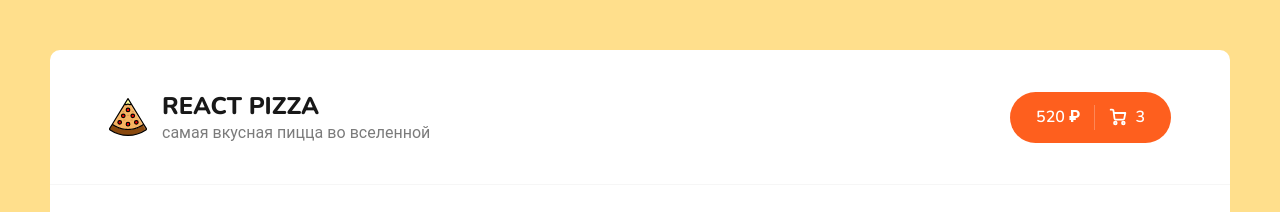
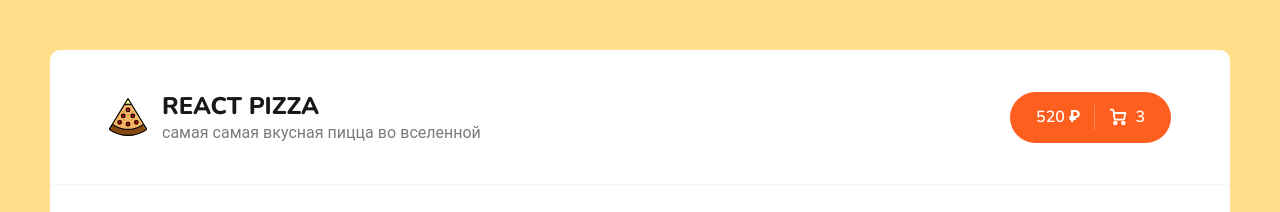
Before and after one commit to Libes6/Max-pizza, a React (Create React App) app: page / in a window 1280 px wide. Shown: the top 212 px of the page. Built offline with nearby package versions, Linux system fonts and the light colour scheme; no server answers.

Commit message:
Прошлый комит был тестовым

```diff
--- a/src/components/Header.jsx
+++ b/src/components/Header.jsx
@@ -8,7 +8,7 @@ function Header(){
         <img width="38" src={logo} alt="" />
           <div>
             <h1>React Pizza</h1>
-            <p>самая вкусная пицца во вселенной</p>
+            <p>самая  самая вкусная пицца во вселенной</p>
           </div>
         </div>
 
```
